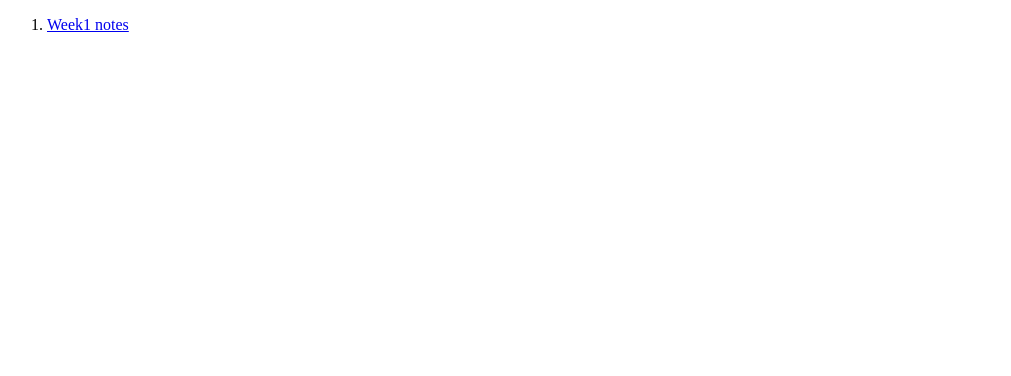
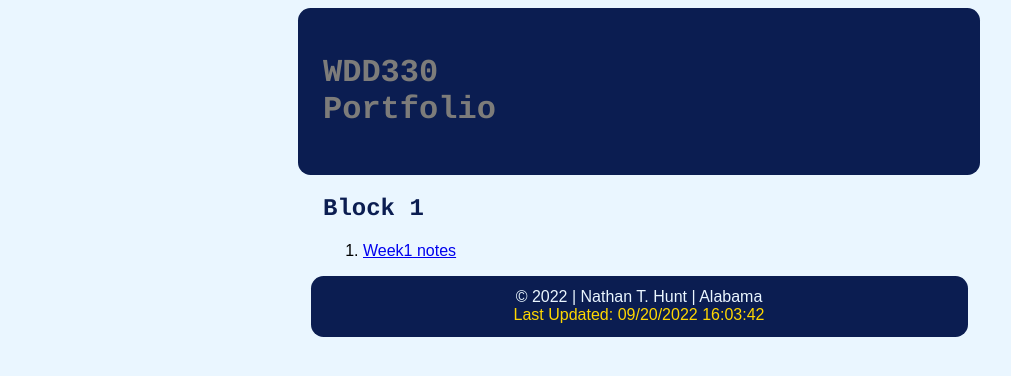
Before and after one commit to Nat-Hunt/wdd330-portfolio, a plain HTML site: page index.html in a window 1280 px wide. Shown: the whole page, without its empty margins (1-1012 px from the left). Drawn offline with Linux system fonts and the light colour scheme.

Commit message:
Updated Styles, added copyright section

```diff
--- /dev/null
+++ b/css/styles.css
@@ -0,0 +1,63 @@
+:root {
+    /* pallet source https://coolors.co/7d7c7a-0b1d51-eaf6ff-ffd700 */
+    --primary-color: #7D7C7A; /* Gray Web */
+    --secondary-color: #0B1D51; /* Royal Blue Dark */
+    --accent1-color: #EAF6FF; /* Alice Blue */
+    --accent2-color: #FFD700; /* Gold Web Golden */
+
+    /* change the values below to your chosen font(s) */
+    --heading-font: "Courier", monospace;
+    --paragraph-font: Arial, Helvetica, sans-serif;
+  }
+
+  body {
+    background-color: var(--accent1-color);
+    display: grid;
+    grid-template-columns: 1fr 2fr 1fr;
+    justify-items: center;
+  }
+  h1, h2, h3, h4, h5, h6 {
+    color: var(--secondary-color);
+    font-family: var(--heading-font);
+  }
+  p, span, li {
+    font-family: var(--paragraph-font);
+  }
+
+  header {
+    grid-column: 2 / 3;
+    width: 100%;
+    border-radius: 12.5px;
+    padding: 25px;
+    background-color: var(--secondary-color);
+    display: grid;
+    grid-template-columns: 1fr 2fr;
+    grid-gap: 10px;
+    align-items: center;
+    justify-content: center;
+  }
+  header h1, header h2, header h3, header h4, header h5, header h6 {
+    color: var(--primary-color);
+  }
+
+  footer {
+    grid-column: 2 / 3;
+    width: 100%;
+    border-radius: 12.5px;
+    padding: 12.5px;
+    background-color: var(--secondary-color);
+    display: grid;
+    grid-template-columns: 1fr;
+    justify-items: center;
+  }
+  #year {
+    color: var(--accent1-color);
+  }
+  #last-update {
+    color: var(--accent2-color);
+  }
+
+  main {
+    grid-column: 2 / 3;
+    width: 100%;
+  }
--- a/index.html
+++ b/index.html
@@ -2,23 +2,26 @@
 <html>
     <head>
         <title>WDD330 Portfolio</title>
+        <link rel="stylesheet" href="css/styles.css">
     </head>
     <body>
         <header>
-            <nav>
-                <ol id="dynamicNavBar">
-
-                </ol>
-            </nav>
+            <h1>WDD330 Portfolio</h1>
         </header>
         <main>
-
+            <section class="block">
+                <h2>Block 1</h2>
+                <ol id="dynamicNavBarBlock1"></ol>
+            </section class="block">
+            <!-- <section id="block2">
+                <h2>Block 2</h2>
+                <ol id="dynamicNavBarBlock2"></ol>
+            </section> -->
         </main>
         <footer>
-
+            <span id="year"></span>
+            <span id="last-update"></span>
         </footer>
     </body>
-    <script src="js/main.js">
-
-    </script>
+    <script src="js/main.js"></script>
 </html>
--- a/js/main.js
+++ b/js/main.js
@@ -1,15 +1,21 @@
-const links = [
+const linksBlock1 = [
     {
         label: "Week1 notes",
         url: "./week1/index.html"
     }
 ]
+// const linksBlock2 = [
+//     {
+//         label: "Week8 notes",
+//         url: "./week8/index.html"
+//     }
+// ]
 
-links.forEach(
+linksBlock1.forEach(
     item => {
         var label = item.label;
         var url = item.url;
-        var ol = document.getElementById("dynamicNavBar");
+        var ol = document.getElementById("dynamicNavBarBlock1");
         var li = document.createElement('li');
         var a = document.createElement('a');
         a.appendChild(document.createTextNode(label));
@@ -18,3 +24,25 @@ links.forEach(
         ol.appendChild(li);
     }
 )
+
+// linksBlock2.forEach(
+//     item => {
+//         var label = item.label;
+//         var url = item.url;
+//         var ol = document.getElementById("dynamicNavBarBlock1");
+//         var li = document.createElement('li');
+//         var a = document.createElement('a');
+//         a.appendChild(document.createTextNode(label));
+//         a.href = url;
+//         li.appendChild(a);
+//         ol.appendChild(li);
+//     }
+// )
+
+// add copywright info for footer
+const currentDate = new Date();
+const copyright = "&copy ";
+const name = " | Nathan T. Hunt | Alabama";
+document.querySelector('#year').innerHTML = copyright.concat(currentDate.getFullYear(), name);
+const lastUpdate = "Last Updated: ";
+document.querySelector('#last-update').textContent = lastUpdate.concat(document.lastModified);
```
